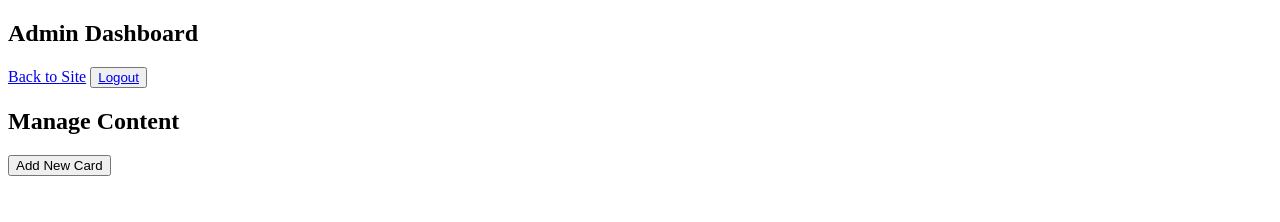
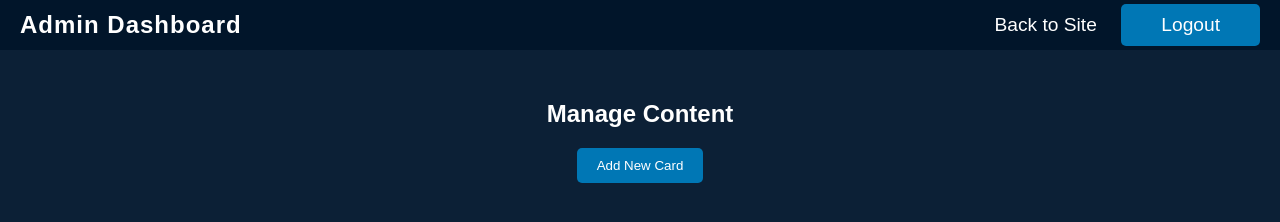
Before and after one commit to one1999-piece/Anime4Arab, a plain HTML site: page Admin's Dashboard/dashBoard.html in a window 1280 px wide. Drawn offline with Linux system fonts and the light colour scheme.

Commit message:
Update dashBoard.html

```diff
--- a/Admin's Dashboard/dashBoard.html
+++ b/Admin's Dashboard/dashBoard.html
@@ -22,6 +22,90 @@
     <div id="cardList"></div>
   </div>
 
+    <style>
+      * {
+        padding: 0;
+        margin: 0;
+        box-sizing: border-box;
+        font-family: 'Poppins', sans-serif;
+        color: #fff;
+      }
+
+      body {
+        background: #0c2036;
+      }
+
+      .links {
+        gap: 20px;
+      }
+
+      .links button {
+        padding: 10px 20px;
+        background-color: #0077b5;
+        color: #fff;
+        border: none;
+        border-radius: 5px;
+        cursor: pointer;
+        transition: all 0.3s ease;
+      }
+
+      .links button:hover {
+        background-color: #005fa3;
+      }
+
+      .dashboard {
+        display: flex;
+        flex-direction: column;
+        align-items: center;
+        margin-top: 50px;
+        gap: 20px;
+      }
+
+      .dashboard button {
+        padding: 10px 20px;
+        background-color: #0077b5;
+        color: #fff;
+        border: none;
+        border-radius: 5px;
+        cursor: pointer;
+        transition: all 0.3s ease;
+      }
+
+      nav {
+        display: flex;
+        justify-content: space-between;
+        align-items: center;
+        padding: 0px 20px;
+        background: #01152a;
+        height: 50px;
+      }
+
+      nav .name h2 {
+        color: #fff;
+        font-size: 1.5rem;
+        font-weight: 700;
+        letter-spacing: 1px;
+        font-family: 'Poppins', sans-serif;
+      }
+
+      nav .links a {
+        text-decoration: none;
+        color: #fff;
+        font-size: 1.2rem;
+        font-weight: 500;
+        margin: 0px 20px;
+        transition: all ease 0.3s;
+      }
+
+      nav .links #a:hover {
+        color: #333;
+        background: #fff;
+        border: none;
+        border-radius: 10px;
+        padding: 10px 20px;
+        margin: 0 10px;
+      }
+    </style>
 
     <script src="dashboard.js"></script>
 </body>
```
